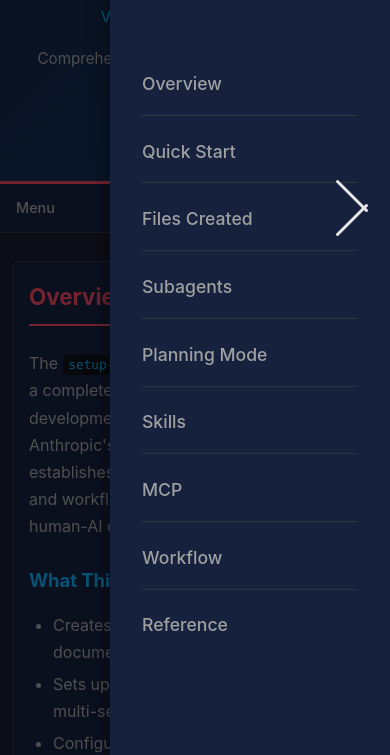
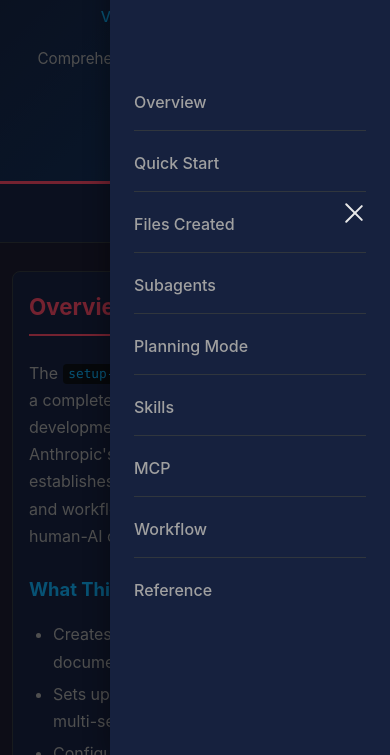
Before and after one commit to s220284/claude-code-setup, a plain HTML site: page index.html in a window 390 px wide. Both pictures are taken after a click on the button "Toggle navigation menu". Shown: the part 89-844 px from the top of the page. Drawn offline with Linux system fonts and the light colour scheme.

Commit message:
fix: Clean up mobile hamburger menu
- Removed useless 'Menu' text
- Reduced hamburger icon size (24x18px with proper padding)
- Moved hamburger to right side of nav bar
- Fixed tap target sizing
- Cleaned up menu padding and transitions

Co-Authored-By: Claude Opus 4.5 <noreply@anthropic.com>

```diff
--- a/index.html
+++ b/index.html
@@ -107,28 +107,29 @@
             display: none;
             flex-direction: column;
             justify-content: space-between;
-            width: 28px;
-            height: 20px;
+            width: 24px;
+            height: 18px;
             background: transparent;
             border: none;
             cursor: pointer;
-            padding: 0;
-            position: absolute;
-            right: 0;
+            padding: 8px;
+            box-sizing: content-box;
             z-index: 110;
+            min-height: auto;
+            min-width: auto;
         }
 
         .hamburger span {
             display: block;
-            width: 100%;
-            height: 3px;
+            width: 24px;
+            height: 2px;
             background: var(--text-primary);
-            border-radius: 2px;
+            border-radius: 1px;
             transition: all 0.3s ease;
         }
 
         .hamburger.active span:nth-child(1) {
-            transform: rotate(45deg) translate(6px, 6px);
+            transform: rotate(45deg) translate(5px, 5px);
         }
 
         .hamburger.active span:nth-child(2) {
@@ -136,7 +137,7 @@
         }
 
         .hamburger.active span:nth-child(3) {
-            transform: rotate(-45deg) translate(6px, -6px);
+            transform: rotate(-45deg) translate(5px, -5px);
         }
 
         nav ul {
@@ -458,14 +459,7 @@
             }
 
             .nav-container {
-                justify-content: flex-start;
-            }
-
-            .nav-container::before {
-                content: 'Menu';
-                color: var(--text-secondary);
-                font-weight: 500;
-                font-size: 0.9rem;
+                justify-content: flex-end;
             }
 
             nav ul {
@@ -476,7 +470,7 @@
                 height: 100vh;
                 background: var(--bg-secondary);
                 flex-direction: column;
-                padding: 5rem 2rem 2rem;
+                padding: 4rem 1.5rem 2rem;
                 gap: 0;
                 margin: 0;
                 box-shadow: -5px 0 20px rgba(0, 0, 0, 0.3);
@@ -498,14 +492,14 @@
             }
 
             nav a {
-                padding: 1rem 0;
-                font-size: 1.1rem;
+                padding: 0.875rem 0;
+                font-size: 1rem;
+                min-height: auto;
             }
 
             nav a:hover,
             nav a:focus {
                 color: var(--accent);
-                padding-left: 0.5rem;
             }
         }
 
```
